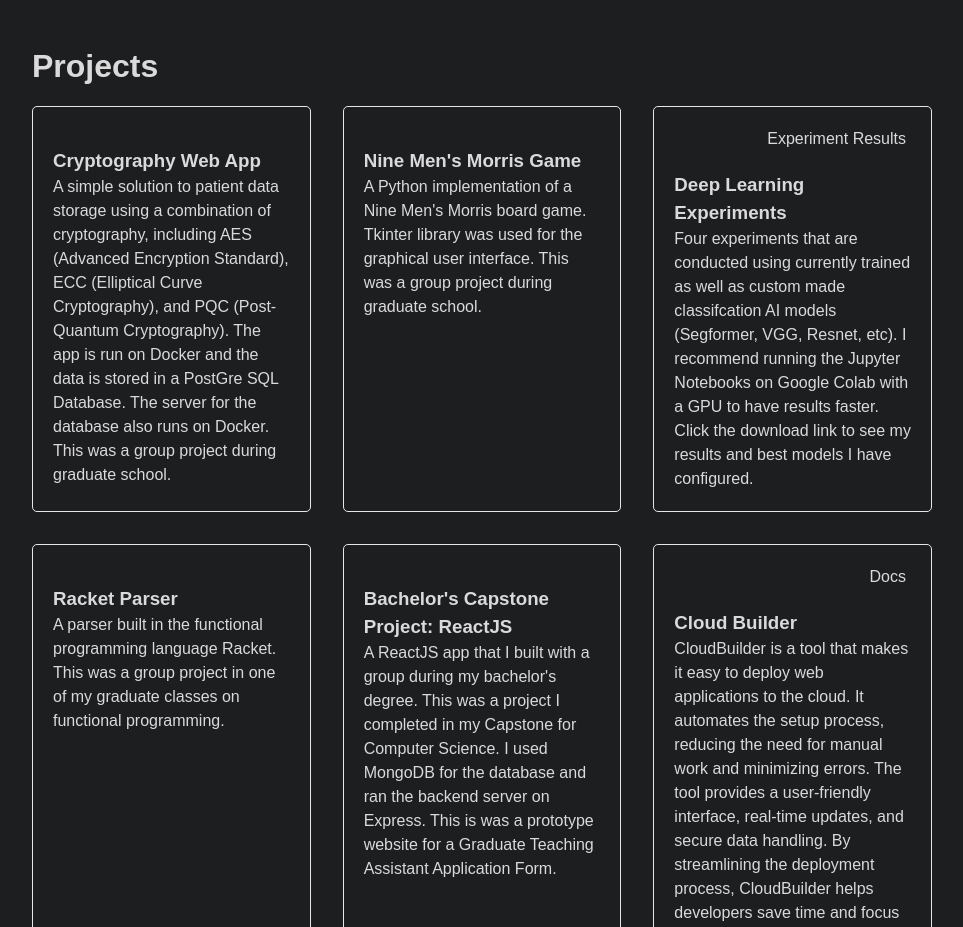
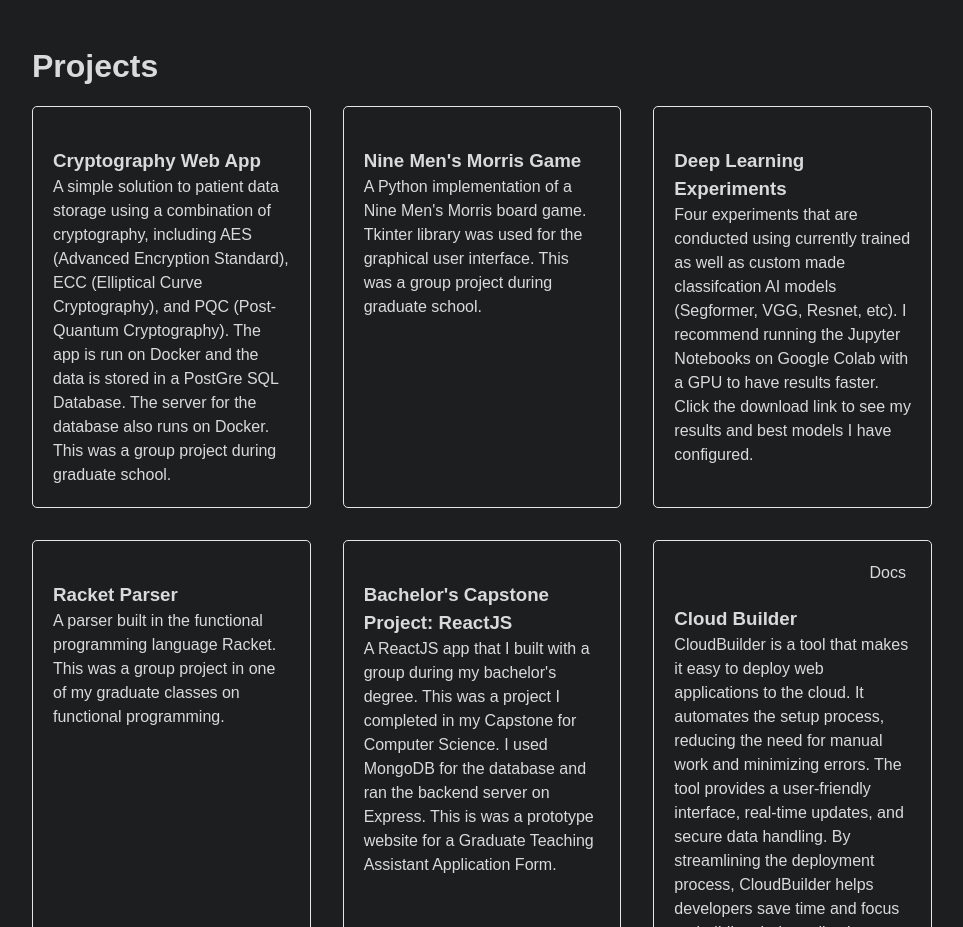
Before and after one commit to aa57c/PortfolioWebsite, a Next.js app: page / in a window 1280 px wide. Shown: the part 2320-3247 px from the top of the page, without its empty margins (158-1121 px from the left). Built offline with nearby package versions, Linux system fonts and the light colour scheme.

Commit message:
Update Projects.jsx
removed experiment results file

```diff
--- a/src/components/Projects.jsx
+++ b/src/components/Projects.jsx
@@ -13,11 +13,6 @@ const Projects = () => {
                 <a href={project.githublink} aria-label="Github" target="_blank" rel="noopener noreferrer">
                   <i className="fa-brands fa-github"></i>
                 </a>
-                {project.downloadfilelink && project.title === "Deep Learning Experiments" && (
-                  <a href="/files/Experiment_Results.zip" aria-label="Download Experiment Results" target="_blank" rel="noopener noreferrer">
-                    <i className="fa-solid fa-download"></i> <span>Experiment Results</span>
-                  </a>
-                )}
                 {project.downloadfilelink && project.title === "Cloud Builder" && (
                   <a href="/files/CloudBuilder_Docs.pdf" aria-label="Download Cloud Builder Docs" target="_blank" rel="noopener noreferrer">
                     <i className="fa-solid fa-download"></i> <span>Docs</span>
```
